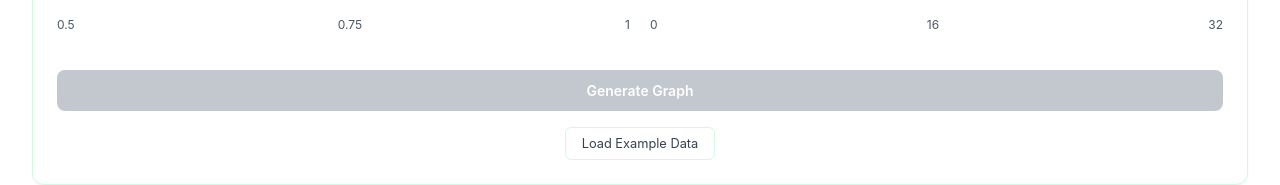
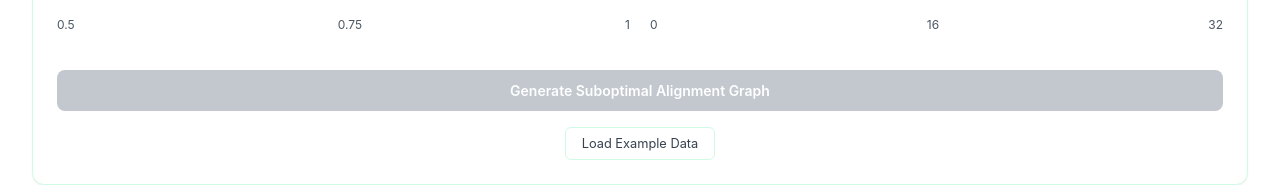
Before and after one commit to algbio/emerald-ui, a React (Vite) app: page / in a window 1280 px wide. Shown: the part 1125-1310 px from the top of the page. Built offline with nearby package versions, Linux system fonts and the light colour scheme.

Commit message:
changed button text for greater clarity

```diff
--- a/src/components/sequence/EmeraldInput.tsx
+++ b/src/components/sequence/EmeraldInput.tsx
@@ -294,7 +294,7 @@ const EmeraldInput: React.FC<EmeraldInputProps> = ({ onSubmit }) => {
             disabled={!isValid || alignmentStatus === 'loading'}
             className="emerald-button"
           >
-            {alignmentStatus === 'loading' ? 'Generating...' : 'Generate Graph'}
+            {alignmentStatus === 'loading' ? 'Generating...' : 'Generate Suboptimal Alignment Graph'}
           </button>
 
           {/* Load Example button */}
```
